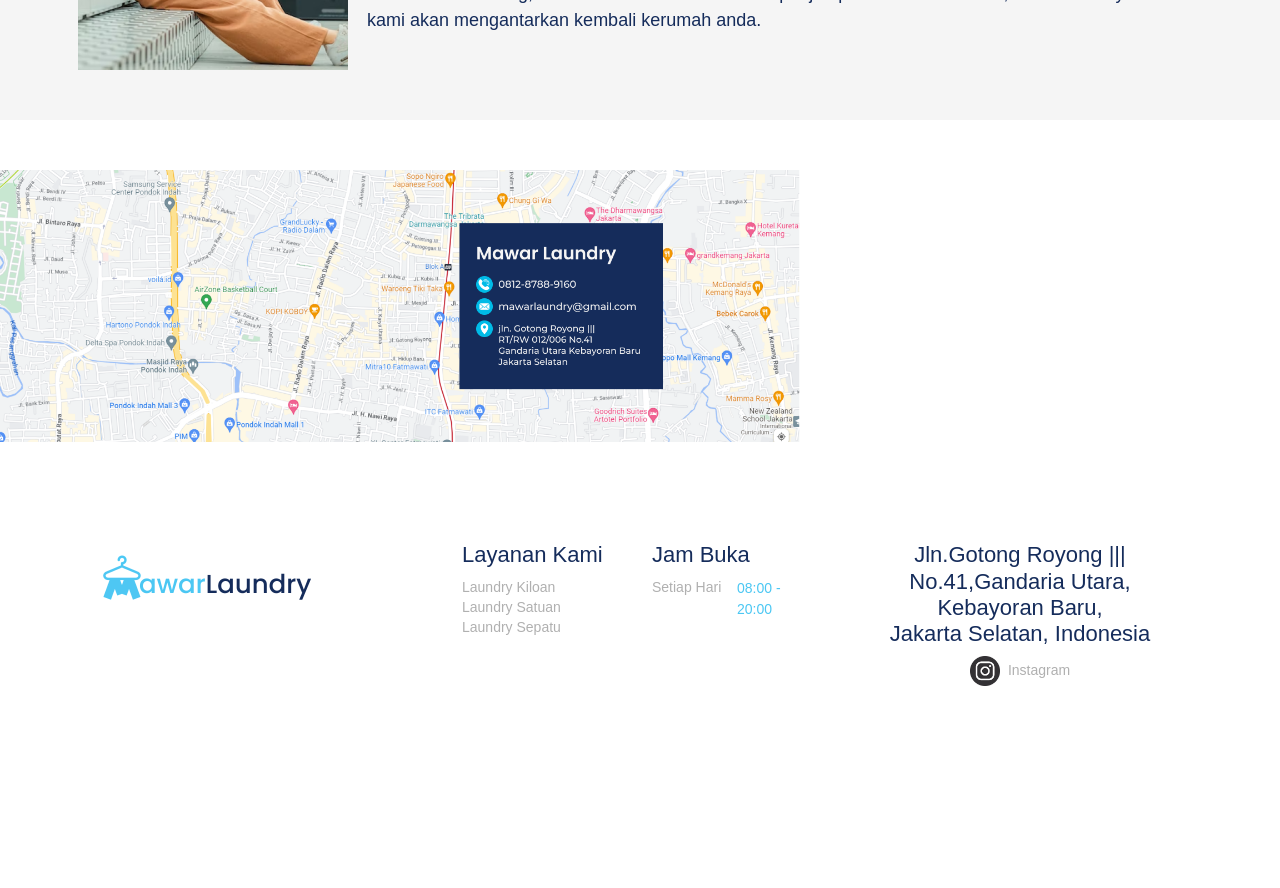
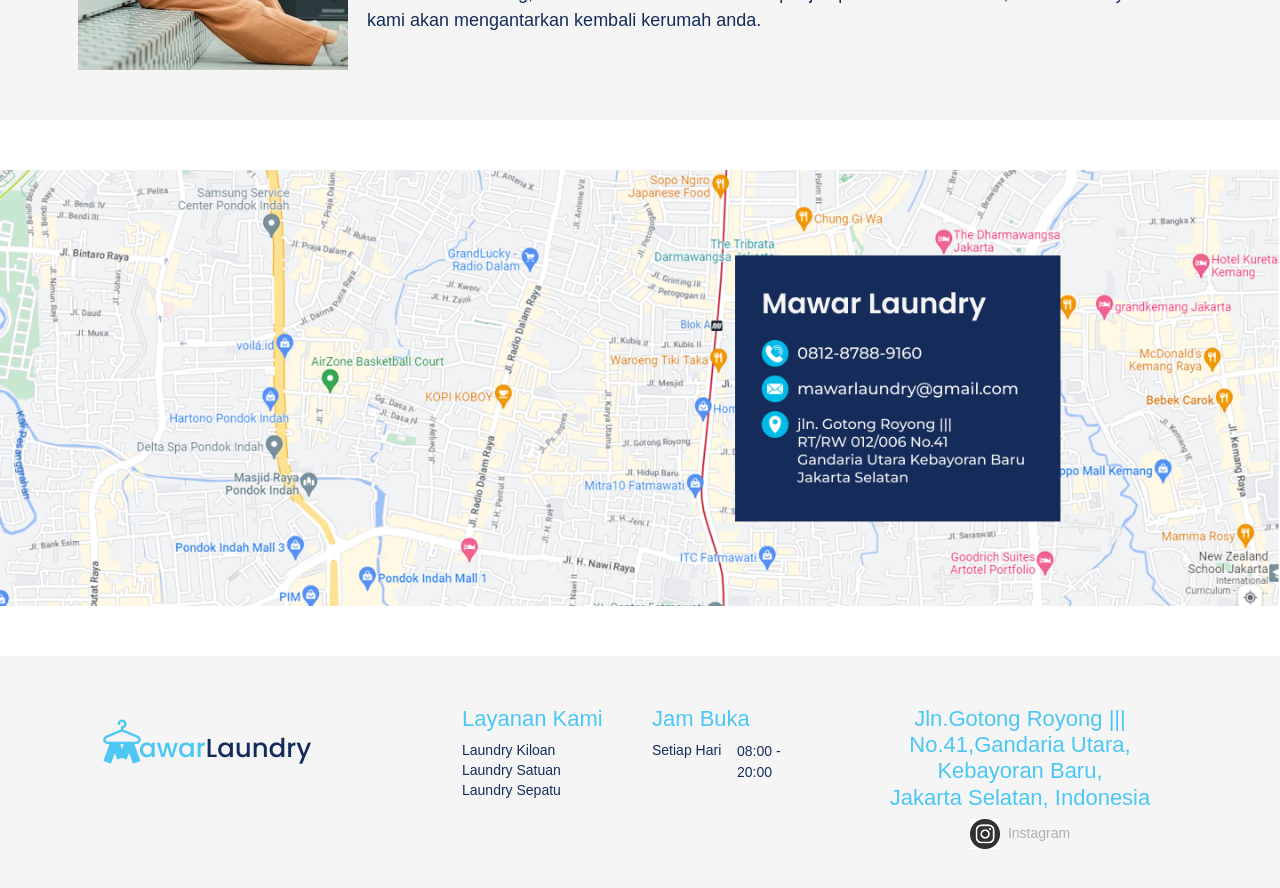
Before and after one commit to gilangramadhanhatno/mawarlaundry-frontend, a React (Create React App) app: page / in a window 1280 px wide. Shown: the part 1580-2468 px from the top of the page. Before the commit the page ends 2316 px from the top, so only its background shows below. Built offline with nearby package versions, Linux system fonts and the light colour scheme; the HTML template or start-up script is replaced by a standard one.

Commit message:
change background-color footer and text color

```diff
--- a/src/components/Footer/index.css
+++ b/src/components/Footer/index.css
@@ -1,11 +1,12 @@
 .footer {
   padding: 50px 0;
+  background-color: #f5f5f5;
 }
 
 .footer h3 {
   font-size: 22px;
   font-weight: 300;
-  color: #152c5b;
+  color: #4bc7f3;
 }
 
 .footer ul li {
@@ -14,7 +15,7 @@
 }
 
 .footer ul li a {
-  color: #b0b0b0;
+  color: #152c5b;
   font-size: 14px;
   text-decoration: none;
 }
@@ -25,7 +26,7 @@
 
 .footer .jam-buka .jam li {
   margin-left: -10px;
-  color: #4bc7f3;
+  color: #152c5b;
   font-size: 14px;
   margin-top: 1px;
 }
--- a/src/components/Kontak/index.css
+++ b/src/components/Kontak/index.css
@@ -1,6 +1,6 @@
 .kontak {
-  max-width: 100vh;
-  max-height: 490px;
+  max-width: 100vw;
+  /* max-height: 490px; */
 }
 
 .kontak img {
```
